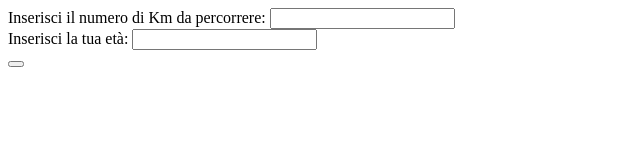
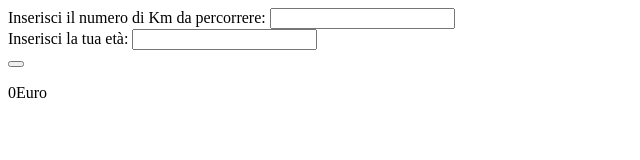
Before and after one commit to LouisAssaneFaye/js-biglietto-treno-form, a plain HTML site: page index.html in a window 1280 px wide. Both pictures are taken after a click on the button 16 px from the left and 64 px from the top of the page. Shown: the full height of the page, 0-640 px from the left. Drawn offline with Linux system fonts and the light colour scheme.

Commit message:
Milestone2 finished

```diff
--- a/index.html
+++ b/index.html
@@ -25,6 +25,12 @@
             </button>
         </div>
 
+        <div>
+            <p id="prezzo_finale">
+
+            </p>
+        </div>
+
 
 
 
--- a/js/myscript.js
+++ b/js/myscript.js
@@ -6,6 +6,7 @@ const inputAge = document.getElementById('user-age');
 const button = document.querySelector('button.button');
 
 let ActualPrice;
+
 
 button.addEventListener('click', function() {
 
@@ -24,4 +25,7 @@ button.addEventListener('click', function() {
         ActualPrice= inputKm.value * 0.233;
         console.log(ActualPrice);
     }
+
+    document.getElementById('prezzo_finale').innerHTML = ActualPrice + "Euro" ;
+
 });
```
